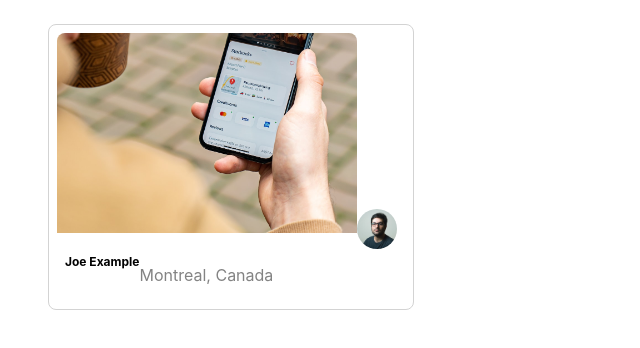
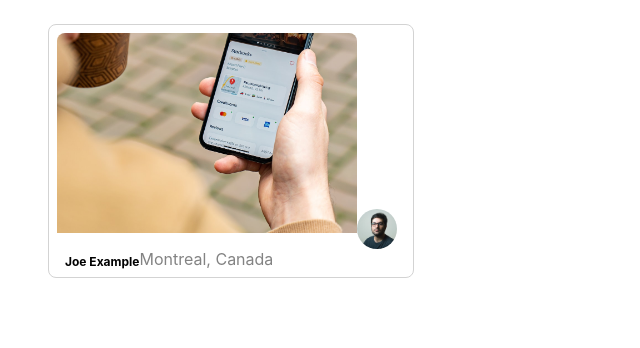
Before and after one commit to amurrai/photolabs, a React (Create React App) app in the folder frontend/: page / in a window 1280 px wide. Shown: the top 348 px of the page, without its empty margins (0-640 px from the left). Built offline with nearby package versions, Linux system fonts and the light colour scheme; the HTML template or start-up script is replaced by a standard one.

Commit message:
Refactor PhotoListItem styling

```diff
--- a/frontend/src/components/PhotoListItem.jsx
+++ b/frontend/src/components/PhotoListItem.jsx
@@ -10,8 +10,8 @@ const PhotoListItem = ({data}) => {
       <img className="photo-list__image" src={data.imageSource} />
       <img className="photo-list__user-profile" src={data.profile} />
       <div className="photo-list__user-details">
-        <p className="photo-list__user-info">{data.username}</p>
-        <p className="photo-list__user-location">{data.location.city}, {data.location.country}</p>
+        <span className="photo-list__user-info">{data.username}</span>
+        <span className="photo-list__user-location">{data.location.city}, {data.location.country}</span>
       </div>
     </div>
   )
```
